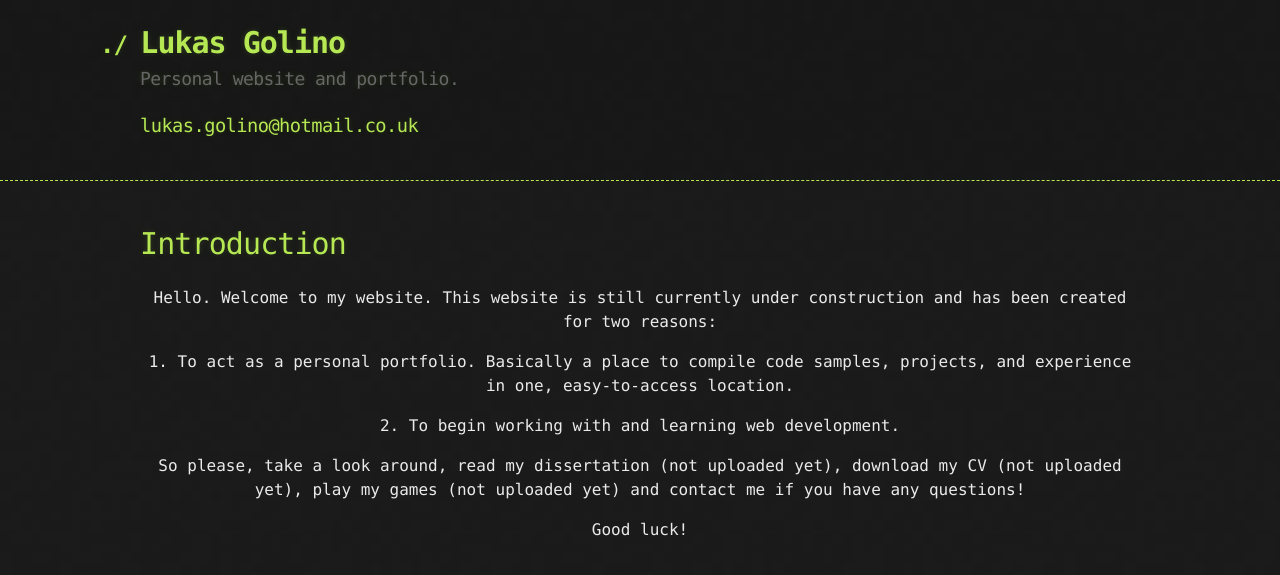
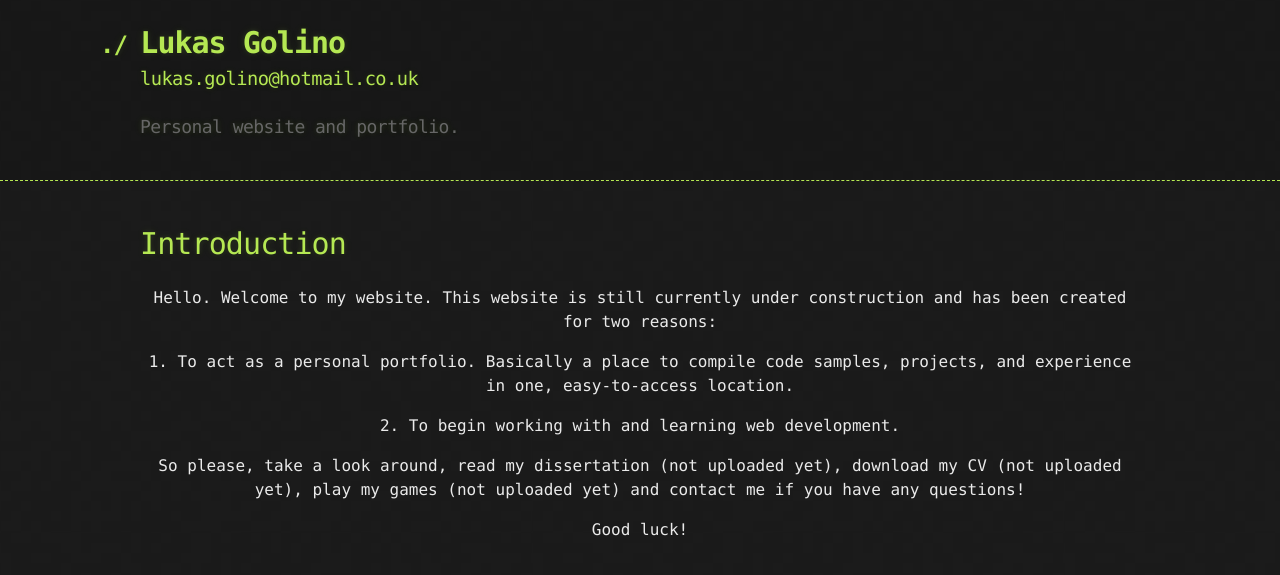
Before and after one commit to lukasgolino/lukasgolino.github.io, a Jekyll site: the page built from index.md, in a window 1280 px wide. Shown: the top 575 px of the page. Built offline with Jekyll 4.4.1, drawn with Linux system fonts in a browser that asks for light colours; our own code applies the rules of GitHub Pages for plain Markdown files.

Commit message:
Update default.html

```diff
--- a/_layouts/default.html
+++ b/_layouts/default.html
@@ -16,8 +16,9 @@
         <a id="a-title" href="{{ '/' | relative_url }}">
           <h1>{{ site.title | default: site.github.repository_name }}</h1>
         </a>
+	<h3>{{ site.email | default: lukas.golino@hotmail.co.uk }}</h3>
         <h2>{{ site.description | default: site.github.project_tagline }}</h2>
-		<h3>{{ site.email | default: lukas.golino@hotmail.co.uk }}</h3>
+
 
         <section id="downloads">
           {% if site.show_downloads %}
```
